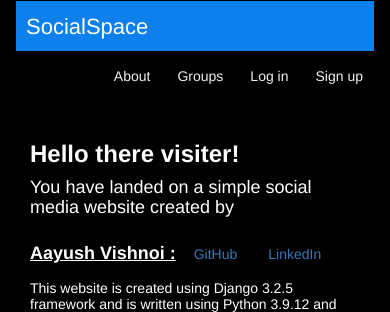
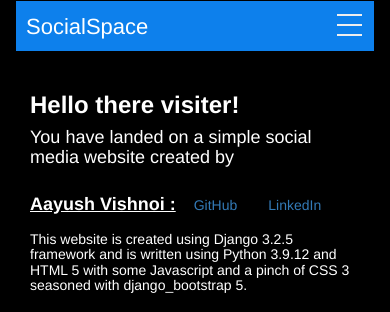
Before and after one commit to JustA3DObject/SocialSpace, a Django app: page /about/ in a window 390 px wide. Shown: the top 312 px of the page. Run offline with Django 3.2, Linux system fonts and the light colour scheme; some libraries are stand-ins or nearby versions.

Commit message:
Updated CSS media call

```diff
--- a/static/socialspace/css/master.css
+++ b/static/socialspace/css/master.css
@@ -71,6 +71,34 @@
     .nav #nav-check:checked~.nav-btn>label {
         background-color: rgba(0, 0, 0, 0.5);
     }
+    .nav>.nav-btn>label>span {
+        display: block;
+        width: 25px;
+        height: 10px;
+        border-top: 2px solid #eee;
+    }
+    .nav>.nav-links {
+        position: absolute;
+        display: block;
+        width: 100%;
+        background-color: #333;
+        height: 0px;
+        transition: all 0.3s ease-in;
+        overflow-y: hidden;
+        top: 50px;
+        left: 0px;
+    }
+    .nav>.nav-links>a {
+        display: block;
+        width: 100%;
+    }
+    .nav>#nav-check:not(:checked)~.nav-links {
+        height: 0px;
+    }
+    .nav>#nav-check:checked~.nav-links {
+        height: calc(100vh - 50px);
+        overflow-y: auto;
+    }
 }
 
 body {
```
